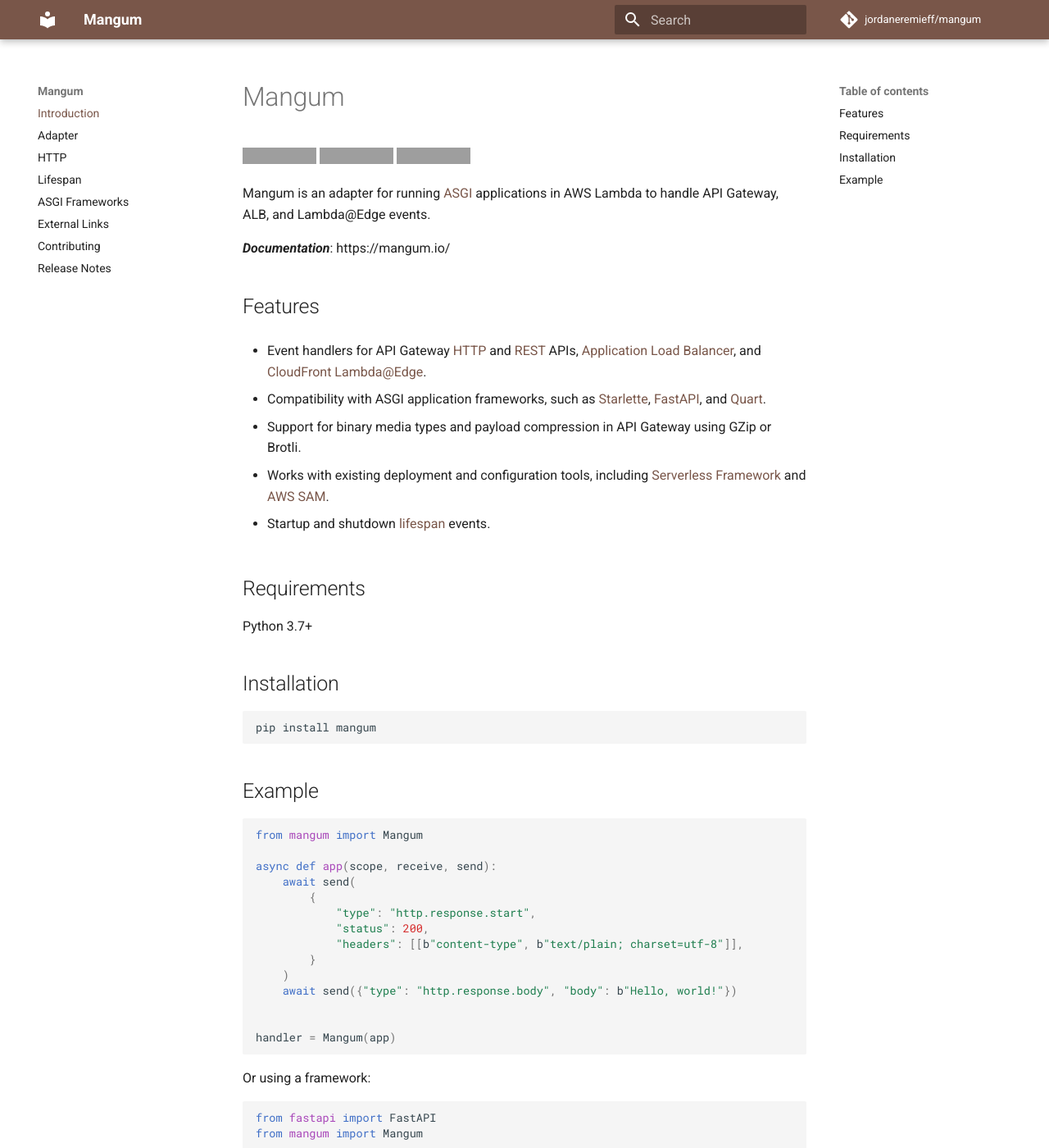
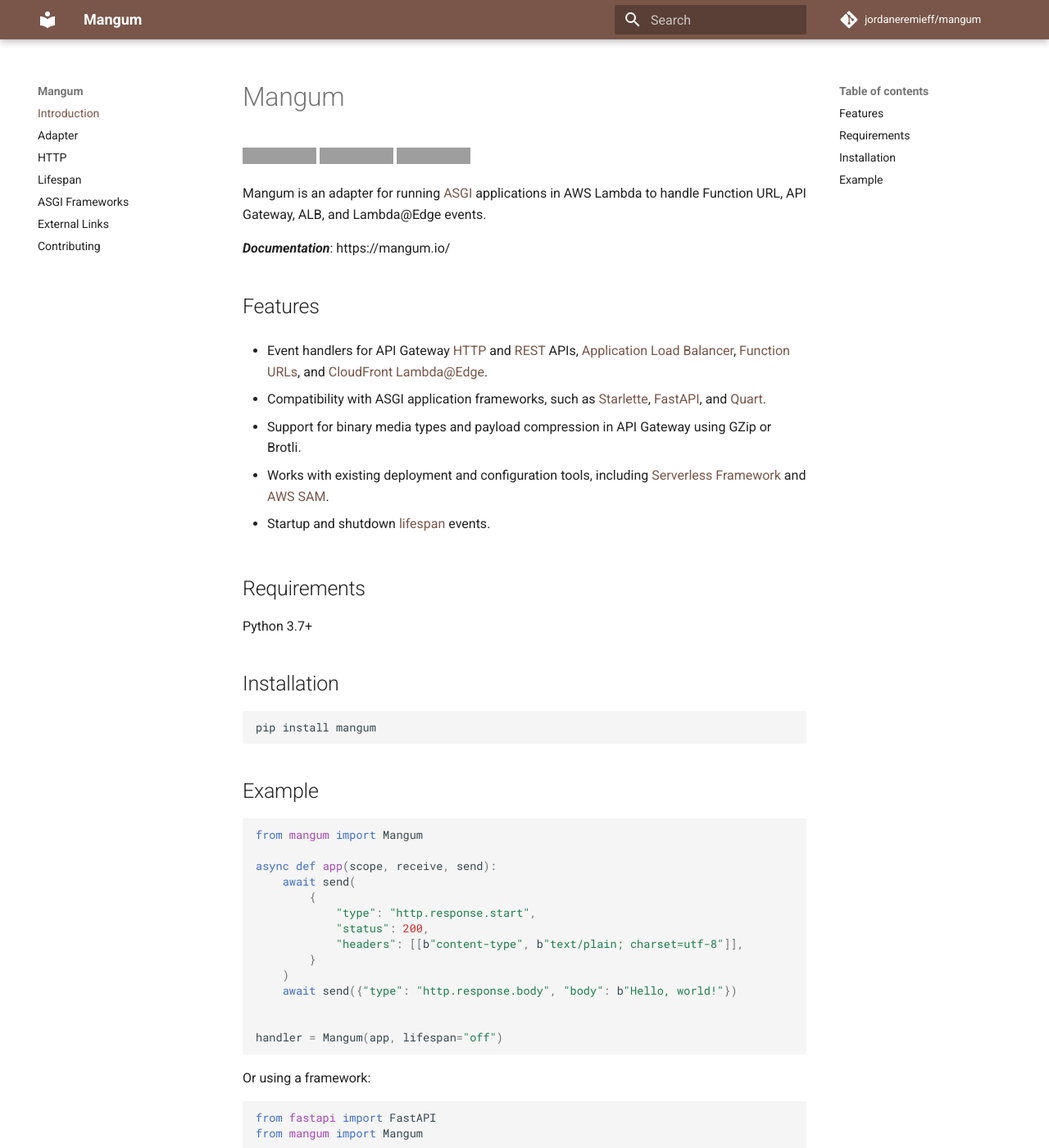
Before and after one commit to Kludex/mangum, an MkDocs documentation site: the page built from docs/index.md, in a window 1280 px wide and 1400 px high. Shown: the whole window at 82% size. Built offline with MkDocs 1.6.1 and Material for MkDocs 9.7.7, drawn with Linux system fonts in a browser that asks for light colours; comment, search, counter and statistics services are not loaded; grey boxes are pictures that could not be loaded.

Commit message:
:memo: Update README to note function URLs, remove unmaintained release notes in mkdocs (for now).

````diff
--- a/docs/index.md
+++ b/docs/index.md
@@ -8,13 +8,13 @@
 </a>
 <img alt="PyPI - Python Version" src="https://img.shields.io/pypi/pyversions/mangum.svg?style=flat-square">
 
-Mangum is an adapter for running [ASGI](https://asgi.readthedocs.io/en/latest/) applications in AWS Lambda to handle API Gateway, ALB, and Lambda@Edge events.
+Mangum is an adapter for running [ASGI](https://asgi.readthedocs.io/en/latest/) applications in AWS Lambda to handle Function URL, API Gateway, ALB, and Lambda@Edge events.
 
 ***Documentation***: https://mangum.io/
 
 ## Features
 
-- Event handlers for API Gateway [HTTP](https://docs.aws.amazon.com/apigateway/latest/developerguide/http-api.html) and [REST](https://docs.aws.amazon.com/apigateway/latest/developerguide/apigateway-rest-api.html) APIs, [Application Load Balancer](https://docs.aws.amazon.com/elasticloadbalancing/latest/application/lambda-functions.html), and [CloudFront Lambda@Edge](https://docs.aws.amazon.com/lambda/latest/dg/lambda-edge.html).
+- Event handlers for API Gateway [HTTP](https://docs.aws.amazon.com/apigateway/latest/developerguide/http-api.html) and [REST](https://docs.aws.amazon.com/apigateway/latest/developerguide/apigateway-rest-api.html) APIs, [Application Load Balancer](https://docs.aws.amazon.com/elasticloadbalancing/latest/application/lambda-functions.html), [Function URLs](https://docs.aws.amazon.com/lambda/latest/dg/lambda-urls.html), and [CloudFront Lambda@Edge](https://docs.aws.amazon.com/lambda/latest/dg/lambda-edge.html).
 
 - Compatibility with ASGI application frameworks, such as [Starlette](https://www.starlette.io/), [FastAPI](https://fastapi.tiangolo.com/), and [Quart](https://pgjones.gitlab.io/quart/).
 
@@ -50,7 +50,7 @@
     await send({"type": "http.response.body", "body": b"Hello, world!"})
 
 
-handler = Mangum(app)
+handler = Mangum(app, lifespan="off")
 ```
 
 Or using a framework:
@@ -71,5 +71,5 @@
 def read_item(item_id: int, q: str = None):
     return {"item_id": item_id, "q": q}
 
-handler = Mangum(app)
+handler = Mangum(app, lifespan="off")
 ```
--- a/mkdocs.yml
+++ b/mkdocs.yml
@@ -20,7 +20,6 @@
   - ASGI Frameworks: "asgi-frameworks.md"
   - External Links: "external-links.md"
   - Contributing: "contributing.md"
-  - Release Notes: "release-notes.md"
 
 markdown_extensions:
   - mkautodoc
````
Also changed, not shown: README.md (+4 -4 lines), docs/release-notes.md (deleted, +0 -77 lines).
